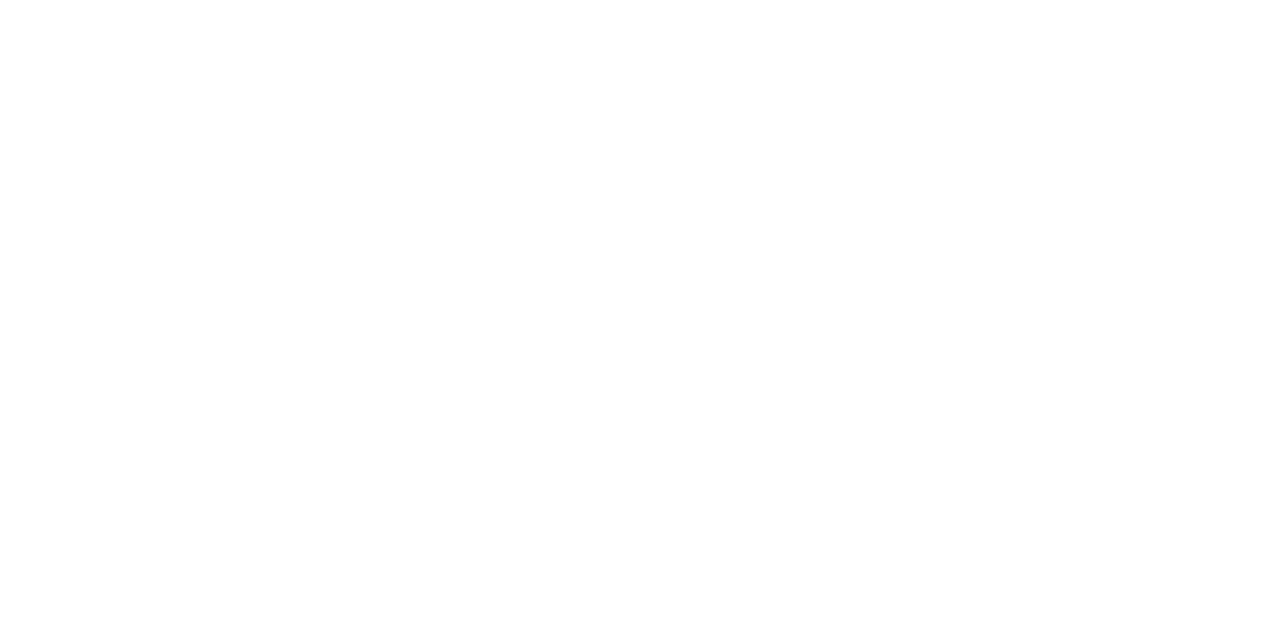
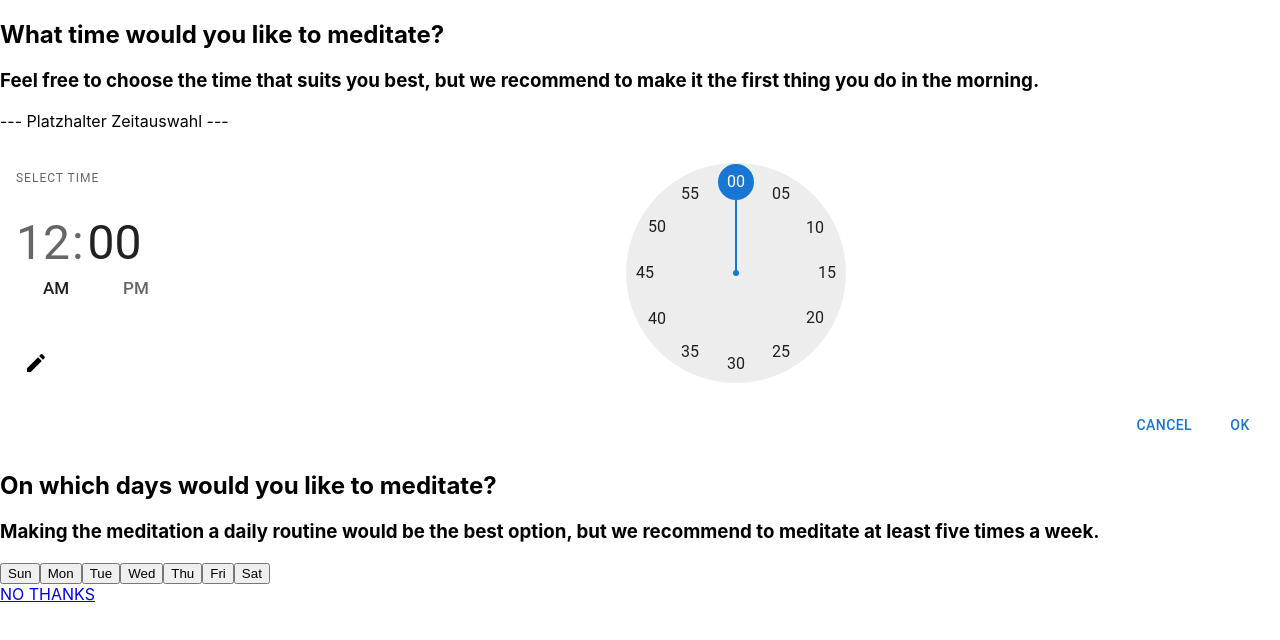
Before and after one commit to Marius-Elting/Silent-Moon-Frontend, a React (Create React App) app: page /remindme in a window 1280 px wide. Shown: the top 640 px of the page. Built offline with nearby package versions, Linux system fonts and the light colour scheme.

Commit message:
Basic setup of RemindMe Page

```diff
--- a/src/App.jsx
+++ b/src/App.jsx
@@ -18,7 +18,7 @@ function App() {
           <Route path="music" element={<Music />}></Route>
           <Route path="profile" element={<Profile />}></Route>
         </Route>
-        <Route path="/" element={<LandingPage />}></Route>
+        <Route path="/landing" element={<LandingPage />}></Route>
         <Route path="/user/:action" element={<RegisterLogin />}></Route>
         <Route path="*" element={<Navigate to="/user/register" />}> </Route>
       </Routes>
--- a/src/pages/RemindMe/RemindMe.jsx
+++ b/src/pages/RemindMe/RemindMe.jsx
@@ -1,11 +1,97 @@
-import React from 'react'
+import "./RemindMe.scss";
+import React, { useState } from 'react';
+import AppHeadline from "../../components/AppHeadline/AppHeadline.jsx";
+import SubmitBtn from "../../components/SubmitBtn/SubmitBtn.jsx";
+import { Link } from "react-router-dom";
+
+import { AdapterDayjs } from '@mui/x-date-pickers/AdapterDayjs';
+import { StaticTimePicker } from '@mui/x-date-pickers/StaticTimePicker';
+import { LocalizationProvider } from '@mui/x-date-pickers/LocalizationProvider';
+import dayjs from 'dayjs';
+import TextField from '@mui/material/TextField';
+
+
 
 const RemindMe = () => {
+    const [chosenDate, setChosenDate] = useState(["Sun", "Mon", "Tue"]);
+    const [chosenTime, setChosenTime] = useState();
+    const [sunClass, setSunClass] = useState("brightDay");
+    const [monClass, setMonClass] = useState("brightDay");
+    const [tueClass, setTueClass] = useState("brightDay");
+    const [wedClass, setWedClass] = useState("brightDay");
+    const [thuClass, setThuClass] = useState("brightDay");
+    const [friClass, setFriClass] = useState("brightDay");
+    const [satClass, setSatClass] = useState("brightDay");
+
+    const [value, setValue] = React.useState(dayjs('2022-04-07'));
+
+    function dayChoice(day, currState, setState) {
+        console.log("Day: ", day);
+        let index = chosenDate.findIndex((days) => days === day);
+        console.log(index);
+
+        console.log(setState);
+        console.log(currState);
+
+        if (currState === "brightDay") {
+            setState("darkDay")
+        } else if (currState === "darkDay") {
+            setState("brightDay")
+        };
+
+        if (index === -1) {
+            setChosenDate(prev => [...prev, day]);
+        } else {
+            setChosenDate(prev => {
+                let array = [...prev]
+                array.splice(index, 1)
+                console.log(array)
+                return array
+            });
+        };
+    };
+
+    console.log("Chosen Date: ", chosenDate);
+
     return (
-        <div>
+        <>
+            <AppHeadline />
+            <section className="ReminMeTimeChoiceWrapper">
+                <h2>What time would you like to meditate?</h2>
+                <h3>Feel free to choose the time that suits you best, but we recommend to make it the first thing you do in the morning.</h3>
+                <p> --- Platzhalter Zeitauswahl --- </p>
+                <LocalizationProvider dateAdapter={AdapterDayjs}>
+                    <StaticTimePicker
+                        ampm
+                        orientation="landscape"
+                        openTo="minutes"
+                        value={value}
+                        onChange={(newValue) => {
+                            setValue(newValue);
+                        }}
+                        renderInput={(params) => <TextField {...params} />}
+                    />
+                </LocalizationProvider>
+            </section>
+            <section className="RemindMeDayChoiceWrapper">
+                <h2>On which days would you like to meditate?</h2>
+                <h3>Making the meditation a daily routine would be the best option, but we recommend to meditate at least five times a week.</h3>
+                <section className="RemindMeDaysWrapper">
+                    <button type="button" className={sunClass} onClick={() => { dayChoice("Sun", sunClass, setSunClass) }}>Sun</button>
+                    <button type="button" className={monClass} onClick={() => { dayChoice("Mon", monClass, setMonClass) }}>Mon</button>
+                    <button type="button" className={tueClass} onClick={() => { dayChoice("Tue", tueClass, setTueClass) }}>Tue</button>
+                    <button type="button" className={wedClass} onClick={() => { dayChoice("Wed", wedClass, setWedClass) }}>Wed</button>
+                    <button type="button" className={thuClass} onClick={() => { dayChoice("Thu", thuClass, setThuClass) }}>Thu</button>
+                    <button type="button" className={friClass} onClick={() => { dayChoice("Fri", friClass, setFriClass) }}>Fri</button>
+                    <button type="button" className={satClass} onClick={() => { dayChoice("Sat", satClass, setSatClass) }}>Sat</button>
+                </section>
+            </section>
+            <section className="RemindMeBtnWrapper">
+                <SubmitBtn />
+                <Link to="/home">NO THANKS</Link>
+            </section>
+        </>
+    );
+};
 
-        </div>
-    )
-}
-
-export default RemindMe
+export default RemindMe;
```
Also changed, not shown: package.json (+10 -0 lines), 1 other file (tests, documents, lock files or other folders).
